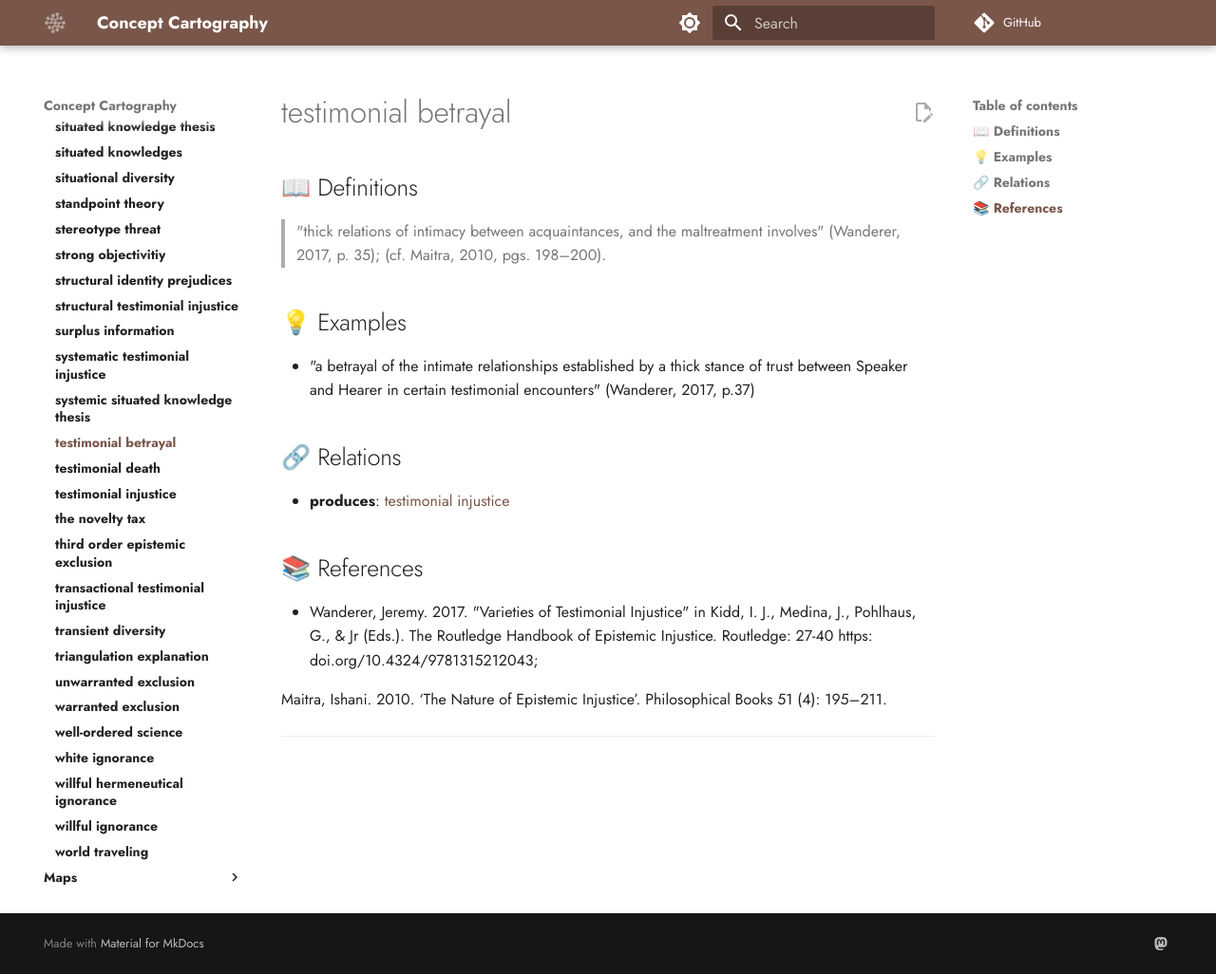
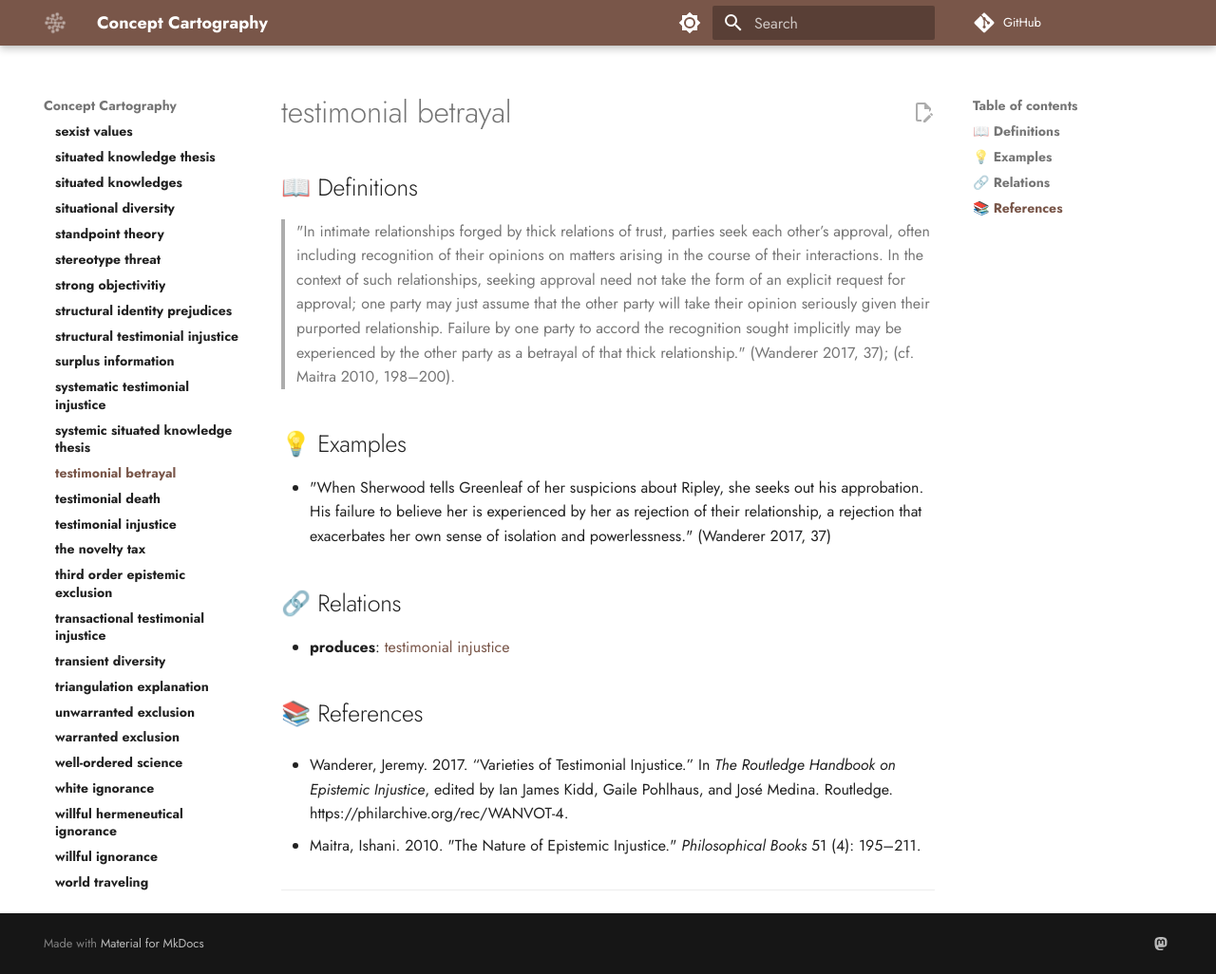
Before and after one commit to conceptcartography/conceptcartography, an MkDocs documentation site: the page built from docs/concepts/testimonial-betrayal.md, in a window 1280 px wide and 1026 px high. Shown: the whole window at 95% size. Built offline with MkDocs 1.6.1 and Material for MkDocs 9.7.7, drawn with Linux system fonts in a browser that asks for light colours; comment, search, counter and statistics services are not loaded; the version menu is left out.

Commit message:
Update testimonial-betrayal.md

```diff
--- a/docs/concepts/testimonial-betrayal.md
+++ b/docs/concepts/testimonial-betrayal.md
@@ -2,11 +2,11 @@
 
 ## 📖 Definitions
 
-> "thick relations of intimacy between acquaintances, and the maltreatment involves" (Wanderer, 2017, p. 35); (cf. Maitra, 2010, pgs. 198–200).
+> "In intimate relationships forged by thick relations of trust, parties seek each other’s approval, often including recognition of their opinions on matters arising in the course of their interactions. In the context of such relationships, seeking approval need not take the form of an explicit request for approval; one party may just assume that the other party will take their opinion seriously given their purported relationship. Failure by one party to accord the recognition sought implicitly may be experienced by the other party as a betrayal of that thick relationship." (Wanderer 2017, 37); (cf. Maitra 2010, 198–200).
 
 ## 💡 Examples
 
-- "a betrayal of the intimate relationships established by a thick stance of trust between Speaker and Hearer in certain testimonial encounters" (Wanderer, 2017, p.37)
+- "When Sherwood tells Greenleaf of her suspicions about Ripley, she seeks out his approbation. His failure to believe her is experienced by her as rejection of their relationship, a rejection that exacerbates her own sense of isolation and powerlessness." (Wanderer 2017, 37)
 
 ## 🔗 Relations
 
@@ -14,9 +14,9 @@
 
 ## 📚 References
 
-- Wanderer, Jeremy. 2017. "Varieties of Testimonial Injustice" in Kidd, I. J., Medina, J., Pohlhaus, G., & Jr (Eds.). The Routledge Handbook of Epistemic Injustice. Routledge: 27-40 https: doi.org/10.4324/9781315212043;
+- Wanderer, Jeremy. 2017. “Varieties of Testimonial Injustice.” In _The Routledge Handbook on Epistemic Injustice_, edited by Ian James Kidd, Gaile Pohlhaus, and José Medina. Routledge. https://philarchive.org/rec/WANVOT-4.
 
-Maitra, Ishani. 2010. ‘The Nature of Epistemic Injustice’. Philosophical Books 51 (4): 195–211.
+- Maitra, Ishani. 2010. "The Nature of Epistemic Injustice." _Philosophical Books_ 51 (4): 195–211.
 
 ---
 
```
